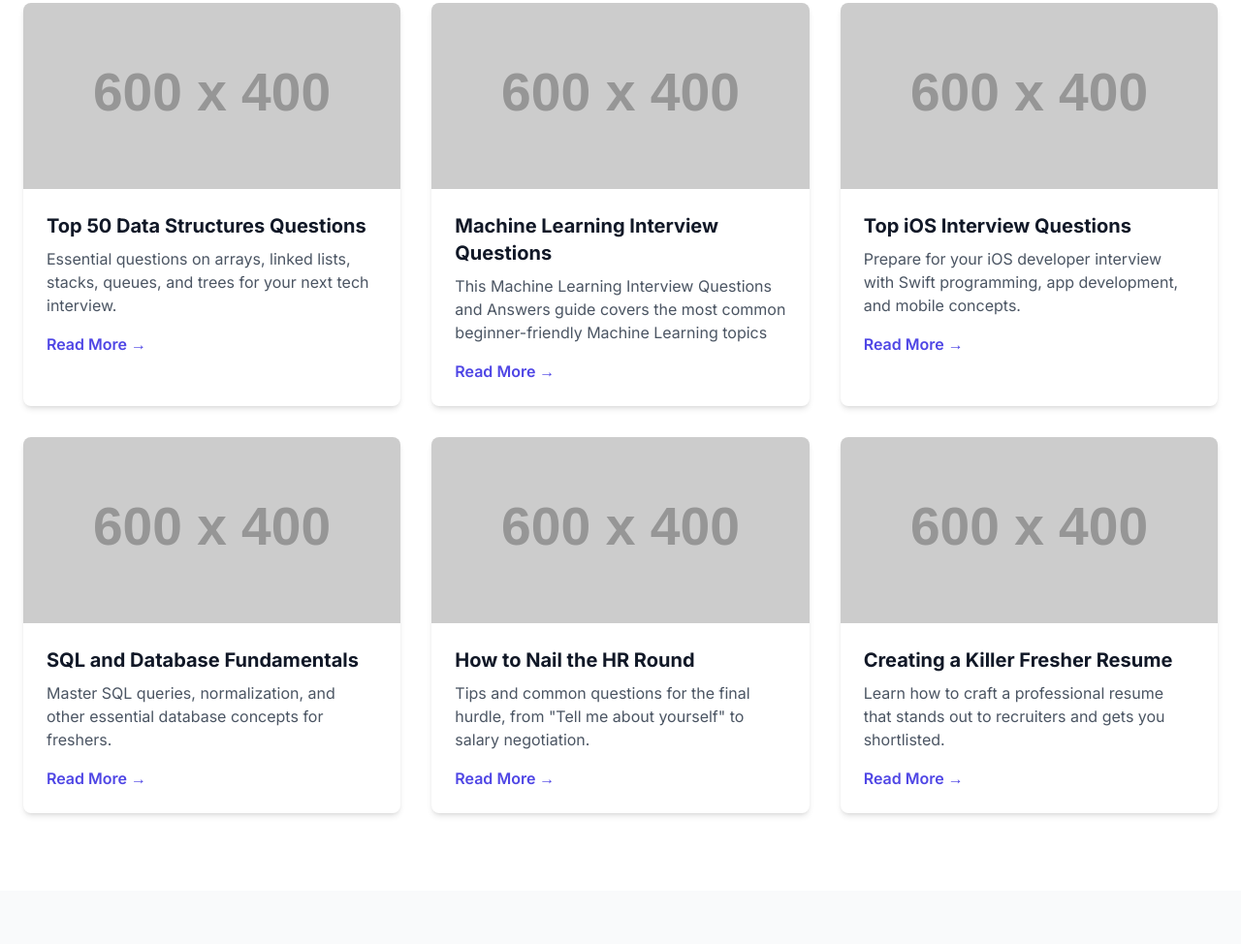
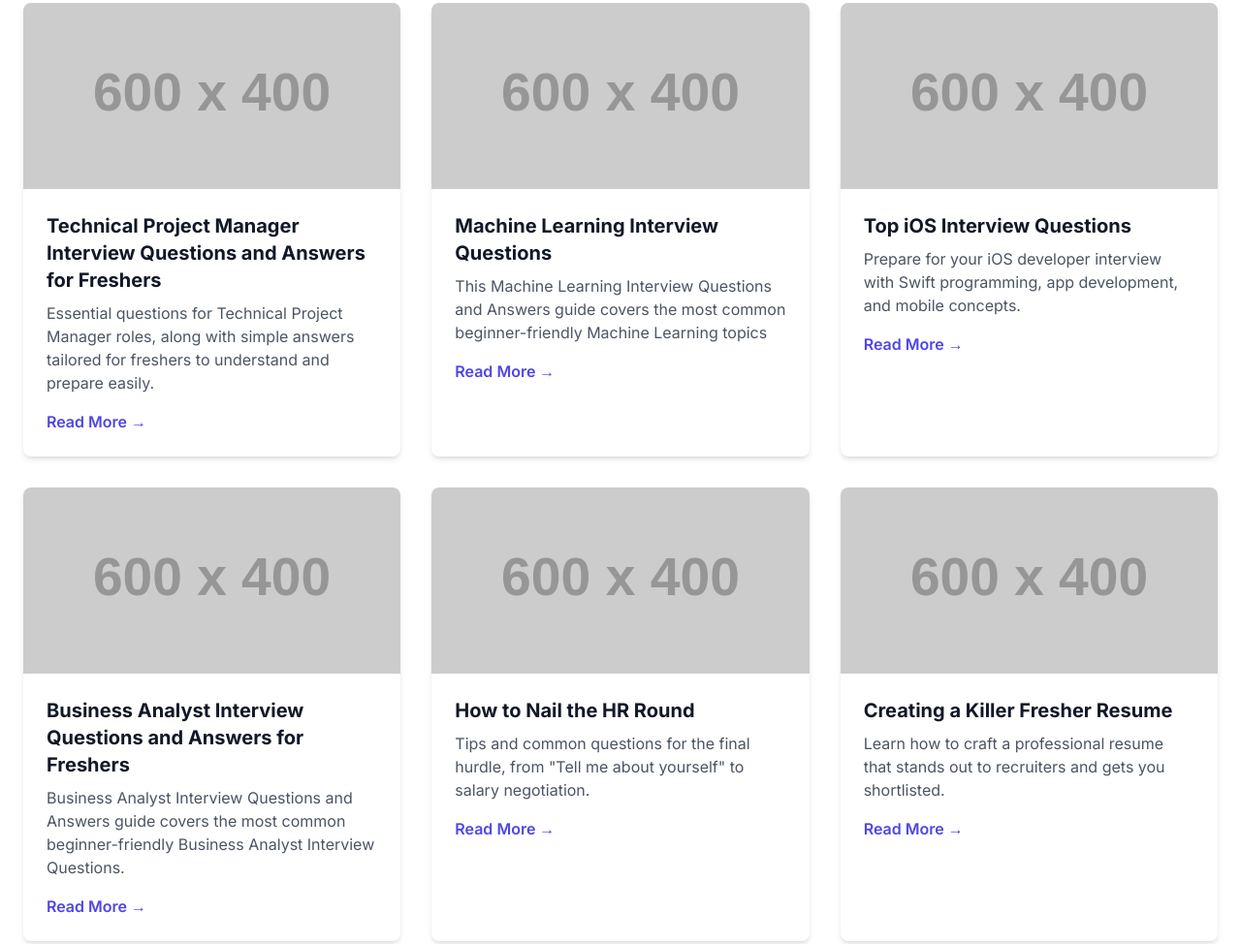
Before and after one commit to interviewquestionsforfreshers/interviewquestionsforfreshers.github.io, a plain HTML site: page index.html in a window 1280 px wide. Shown: the part 705-1679 px from the top of the page at 97% size. Drawn offline with nearby package versions, Linux system fonts and the light colour scheme; placeholder pictures from the web are drawn by us.

Commit message:
Update index.html

```diff
--- a/index.html
+++ b/index.html
@@ -65,11 +65,11 @@
 
                     <!-- Blog Post Card 1: Data Structures -->
                     <div class="bg-white rounded-lg overflow-hidden shadow-md card-hover">
-                        <a href="#">
-                            <img src="https://placehold.co/600x400/6366F1/FFFFFF?text=Data+Structures" alt="Data Structures" class="w-full h-48 object-cover">
+                        <a href="https://interviewquestionsforfreshers.github.io/blog/technical-project-manager-interview-questions-for-freshers.html">
+                            <img src="https://placehold.co/600x400/6366F1/FFFFFF?text=Technical+Project+Manager" alt="Technical Project Manager" class="w-full h-48 object-cover">
                             <div class="p-6">
-                                <h4 class="text-xl font-bold text-gray-900 mb-2">Top 50 Data Structures Questions</h4>
-                                <p class="text-gray-600 mb-4">Essential questions on arrays, linked lists, stacks, queues, and trees for your next tech interview.</p>
+                                <h4 class="text-xl font-bold text-gray-900 mb-2">Technical Project Manager Interview Questions and Answers for Freshers</h4>
+                                <p class="text-gray-600 mb-4">Essential questions for Technical Project Manager roles, along with simple answers tailored for freshers to understand and prepare easily.</p>
                                 <span class="text-indigo-600 font-semibold">Read More &rarr;</span>
                             </div>
                         </a>
@@ -95,11 +95,11 @@
 
                     <!-- Blog Post Card 4: Database -->
                     <div class="bg-white rounded-lg overflow-hidden shadow-md card-hover">
-                        <a href="#">
-                            <img src="https://placehold.co/600x400/10B981/FFFFFF?text=Database" alt="Database" class="w-full h-48 object-cover">
+                        <a href="https://interviewquestionsforfreshers.github.io/blog/business-analyst-interview-questions-for-freshers.html">
+                            <img src="https://placehold.co/600x400/10B981/FFFFFF?text=Business+Analyst" alt="Business Analyst" class="w-full h-48 object-cover">
                             <div class="p-6">
-                                <h4 class="text-xl font-bold text-gray-900 mb-2">SQL and Database Fundamentals</h4>
-                                <p class="text-gray-600 mb-4">Master SQL queries, normalization, and other essential database concepts for freshers.</p>
+                                <h4 class="text-xl font-bold text-gray-900 mb-2">Business Analyst Interview Questions and Answers for Freshers</h4>
+                                <p class="text-gray-600 mb-4"> Business Analyst Interview Questions and Answers guide covers the most common beginner-friendly Business Analyst Interview Questions.</p>
                                 <span class="text-indigo-600 font-semibold">Read More &rarr;</span>
                             </div>
                         </a>
```
